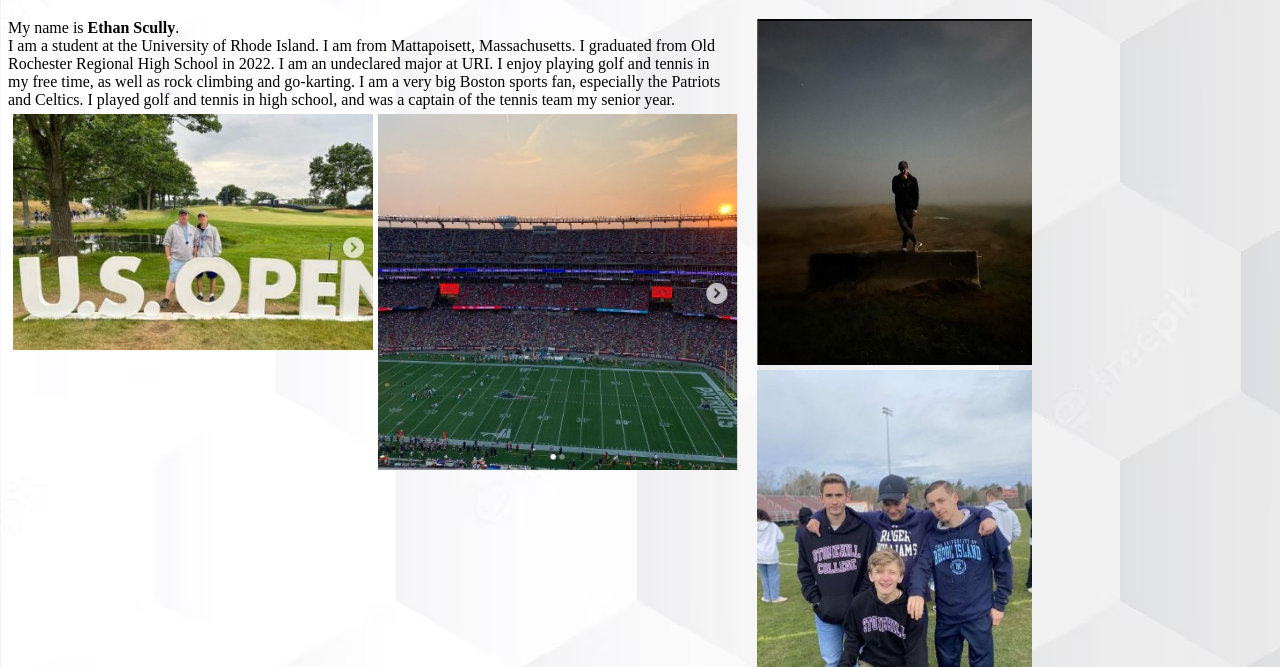
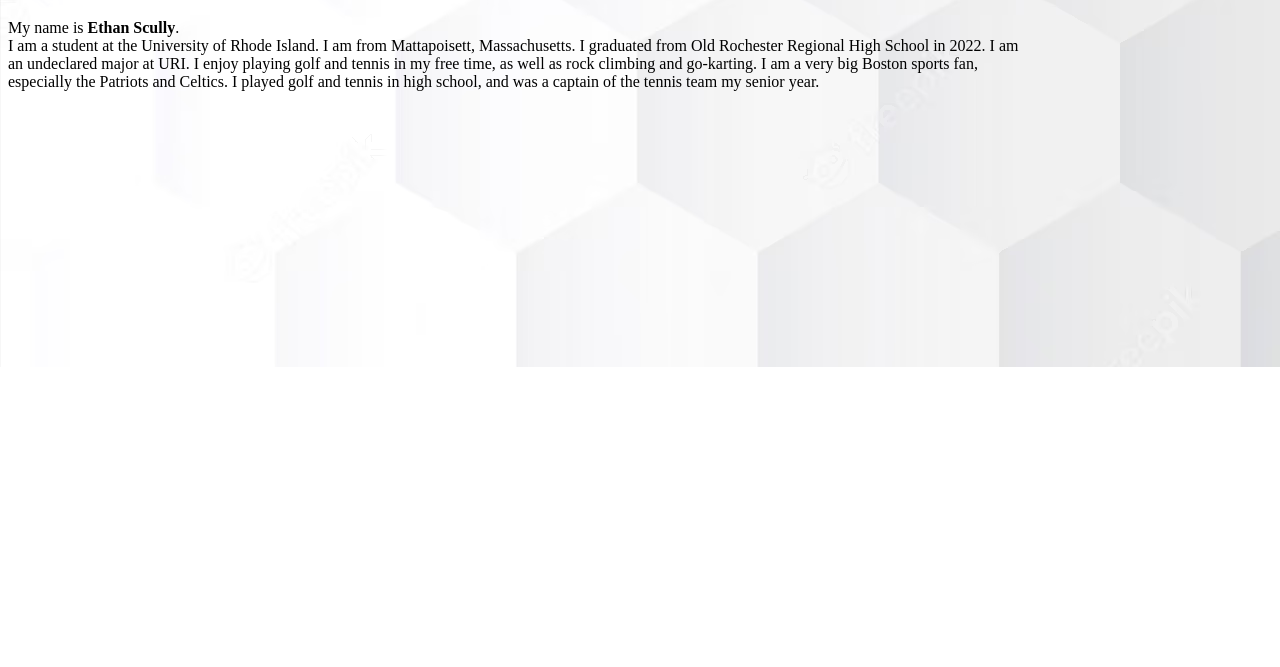
Before and after one commit to scullye127/scullye127.github.io, a plain HTML site: page about.html in a window 1280 px wide. Shown: the part 433-1100 px from the top of the page. After the commit the page ends 800 px from the top, so only its background shows below. Drawn offline with Linux system fonts and the light colour scheme.

Commit message:
Add files via upload

```diff
--- a/Style1.css
+++ b/Style1.css
@@ -1,7 +1,3 @@
 body {
     background-color: rgb(139,174,200);
       }
-
-.wraptext {
-	width: 1024px;
-	}
--- a/about.html
+++ b/about.html
@@ -3,38 +3,15 @@
 <head>
 	<meta charset="utf-8">
 	<title>Ethan Scully's Programming Portfolio Homepage</title>
-	<link rel="stylesheet" href="style1.css">
+	<link rel="stylesheet" href="tyle1.css">
 	<style>
 		body {
 	background-image: url("myBackground.jpg");
 	background-repeat: no-repeat;
 	     }
-	#about {
-		width: 70%;
-		float: left;
-		margin-right: 5px;
-		margin-bottom: 5px;}
-	#golf {
-		width: 360px;
-		float: left;
-		margin-left: 5px;
-		margin-bottom: 5px;}
-	#pats {
-		width: 360px;
-		float: left;
-		margin-left: 5px;
-		margin-bottom: 5px;}
-	#ethan {
-		width: 275px;
-		float: right;
-		margin-left: 5px;
-		margin-bottom: 5px;}
-	#image2 {
-		width: 275px;
-		float: right;
-		margin-left: 5px;
-		margin-bottom: 5px;
-		}
+	div {
+	max-width: 1024px;
+	}
 	</style>
 
 </head>
@@ -50,20 +27,13 @@
 	</table>
 
 	<h1> About Me! </h2>
-<div class="wraptext">
-	<p1 id="about">
-	My name is <strong>Ethan Scully</strong>.<br>I am a student at the University of Rhode Island.
+	<p1>
+
+	<div>	My name is <strong>Ethan Scully</strong>.<br>I am a student at the University of Rhode Island.
 	I am from Mattapoisett, Massachusetts. I graduated from Old Rochester Regional High School in 2022.
 	I am an undeclared major at URI. I enjoy playing golf and tennis in my free time, as well as rock
 	climbing and go-karting. I am a very big Boston sports fan, especially the Patriots and Celtics.
-	I played golf and tennis in high school, and was a captain of the tennis team my senior year.
-	</p1>
-
-<img id="ethan" src="ethan.jpg">
-<img id="golf" src="golf.jpg">
-<img id="pats" src="pats.jpg">
-<img id="image2" src="pic2.jpg">
-</div>
+	I played golf and tennis in high school, and was a captain of the tennis team my senior year.</div>
 
 </body>
 </html>
```
Also changed, not shown: apps.html (+5 -1 lines), index.html (+5 -1 lines), javascripts.html (+5 -1 lines).
